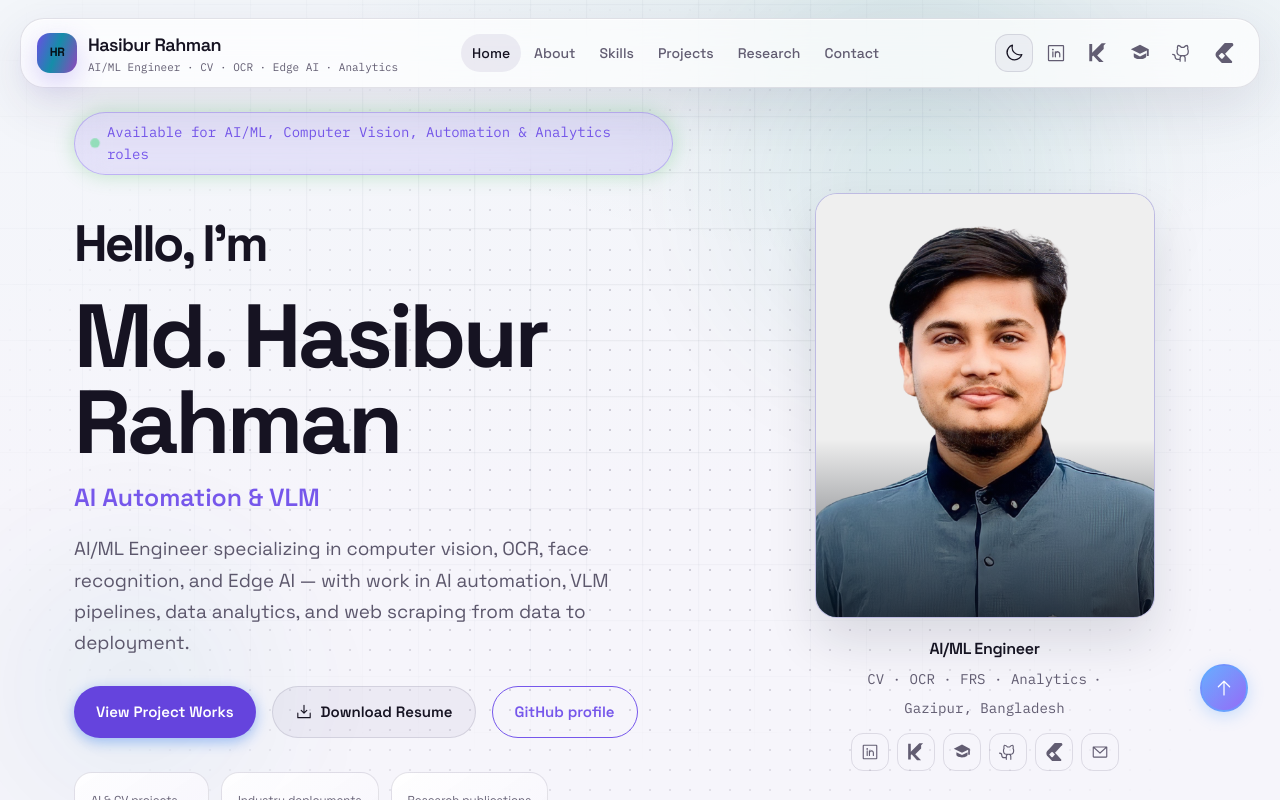
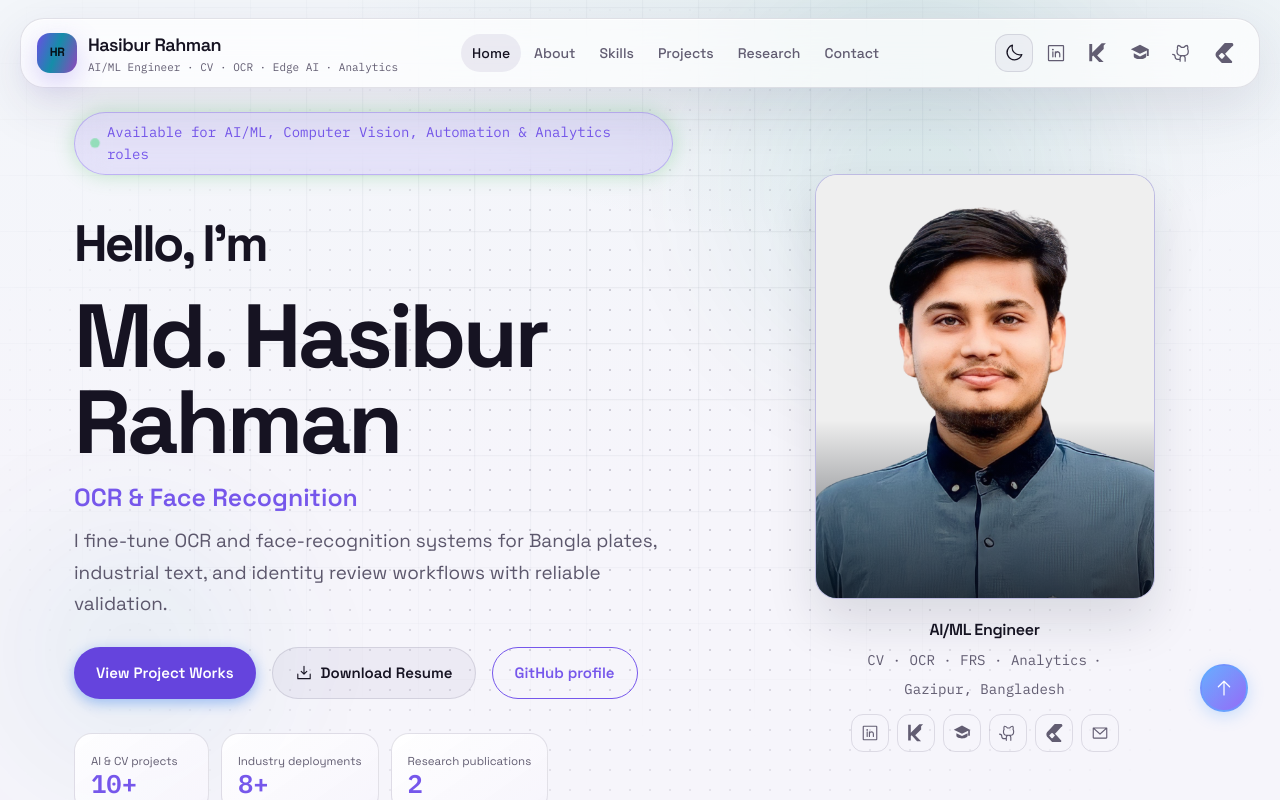
Before and after one commit to Hasibur013/hasib_ML_portfolio, a React (Vite) app: page / in a window 1280 px wide. Shown: the top 800 px of the page. Built offline with nearby package versions, Linux system fonts and the light colour scheme.

Commit message:
Refactor Hero component to utilize heroRotations for dynamic role and description display; update CSS for new hero-focus class to enhance layout and styling consistency.

```diff
--- a/src/components/Hero.jsx
+++ b/src/components/Hero.jsx
@@ -12,12 +12,15 @@ export default function Hero() {
   const [roleIndex, setRoleIndex] = useState(0);
   const [cvOpen, setCvOpen] = useState(false);
 
+  const rotations = profile.heroRotations;
+  const activeFocus = rotations[roleIndex] || rotations[0];
+
   useEffect(() => {
     const id = setInterval(() => {
-      setRoleIndex((i) => (i + 1) % profile.heroRoles.length);
-    }, 2600);
+      setRoleIndex((i) => (i + 1) % rotations.length);
+    }, 5500);
     return () => clearInterval(id);
-  }, []);
+  }, [rotations.length]);
 
   return (
     <section className="hero">
@@ -32,10 +35,10 @@ export default function Hero() {
           <span className="hero-badge">{profile.badge}</span>
           <p className="hero-kicker">Hello, I’m</p>
           <h1 className="hero-title">{profile.name}</h1>
-          <p className="hero-role" aria-live="polite">
-            {profile.heroRoles[roleIndex]}
-          </p>
-          <p className="hero-subtitle">{profile.subtitle}</p>
+          <div className="hero-focus" aria-live="polite">
+            <p className="hero-role">{activeFocus.title}</p>
+            <p className="hero-subtitle">{activeFocus.description}</p>
+          </div>
 
           <div className="hero-cta">
             <Link to="/projects" className="btn btn-primary">
--- a/src/data/site.js
+++ b/src/data/site.js
@@ -20,13 +20,34 @@ export const profile = {
   website: "https://hasibur013.github.io/",
   identityId: "HR · ML · 2026",
   photo: "/assets/images/profile.png",
-  heroRoles: [
-    "Computer Vision & Edge AI",
-    "OCR & Face Recognition",
-    "AI Automation & VLM",
-    "Data Analytics & Web Scraping",
-    "Applied AI/ML Engineer",
+  heroRotations: [
+    {
+      title: "Computer Vision & Edge AI",
+      description:
+        "I build detection, tracking, and video analytics pipelines and deploy them on edge devices for real-time industrial and security use cases.",
+    },
+    {
+      title: "OCR & Face Recognition",
+      description:
+        "I fine-tune OCR and face-recognition systems for Bangla plates, industrial text, and identity review workflows with reliable validation.",
+    },
+    {
+      title: "AI Automation & VLM",
+      description:
+        "I design API-first agents, RAG workflows, and VLM-assisted verification that turn models into usable automation services.",
+    },
+    {
+      title: "Data Analytics & Web Scraping",
+      description:
+        "I collect and clean web/data sources, then turn them into dashboards, KPIs, and decision-ready analytics for business and research needs.",
+    },
+    {
+      title: "Applied AI/ML Engineer",
+      description:
+        "I take AI systems from annotation and training through APIs and deployment — computer vision, automation, analytics, and production delivery.",
+    },
   ],
+  /** Fallback one-liner for SEO / meta; hero rotates via heroRotations. */
   subtitle:
     "AI/ML Engineer specializing in computer vision, OCR, face recognition, and Edge AI — with work in AI automation, VLM pipelines, data analytics, and web scraping from data to deployment.",
   badge: "Available for AI/ML, Computer Vision, Automation & Analytics roles",
--- a/src/overrides.css
+++ b/src/overrides.css
@@ -122,8 +122,17 @@ body {
   white-space: nowrap;
 }
 
+.hero-focus {
+  margin: 0 0 28px;
+  min-height: 7.5rem;
+}
+
+.hero-focus .hero-role {
+  margin-bottom: 10px;
+}
+
 .hero-subtitle {
-  margin: 0 0 28px;
+  margin: 0;
   max-width: 640px;
   color: color-mix(in srgb, var(--text-secondary) 92%, var(--text-primary));
   font-family: var(--font-sans);
```
